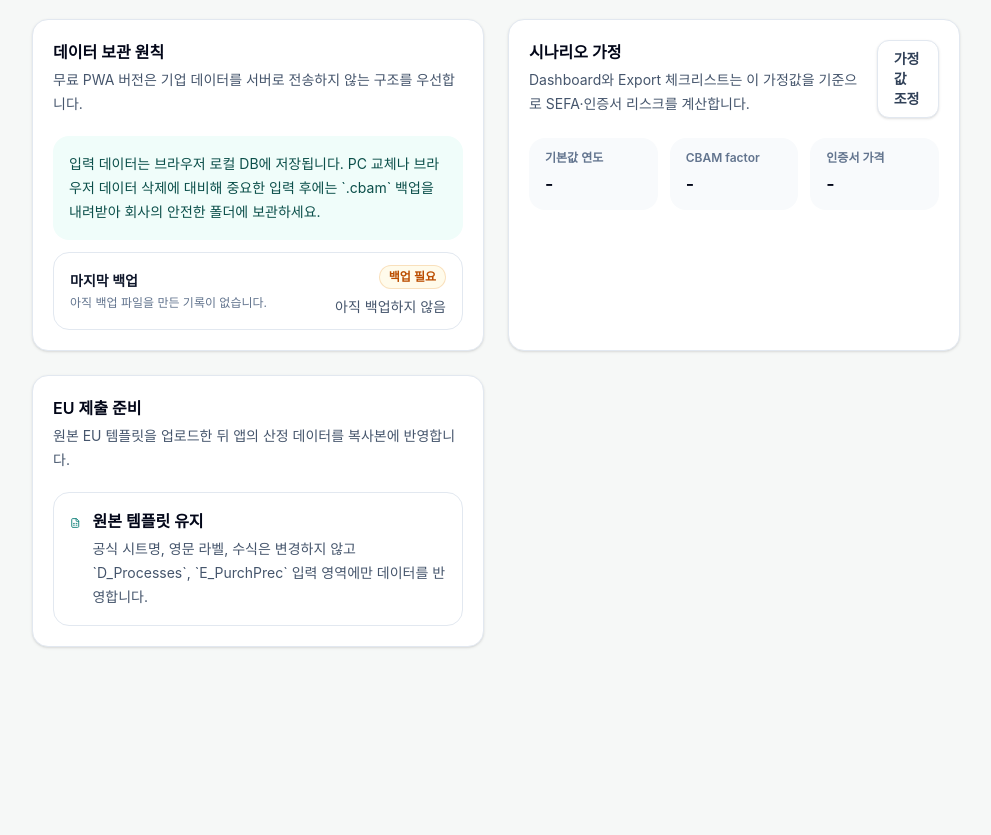
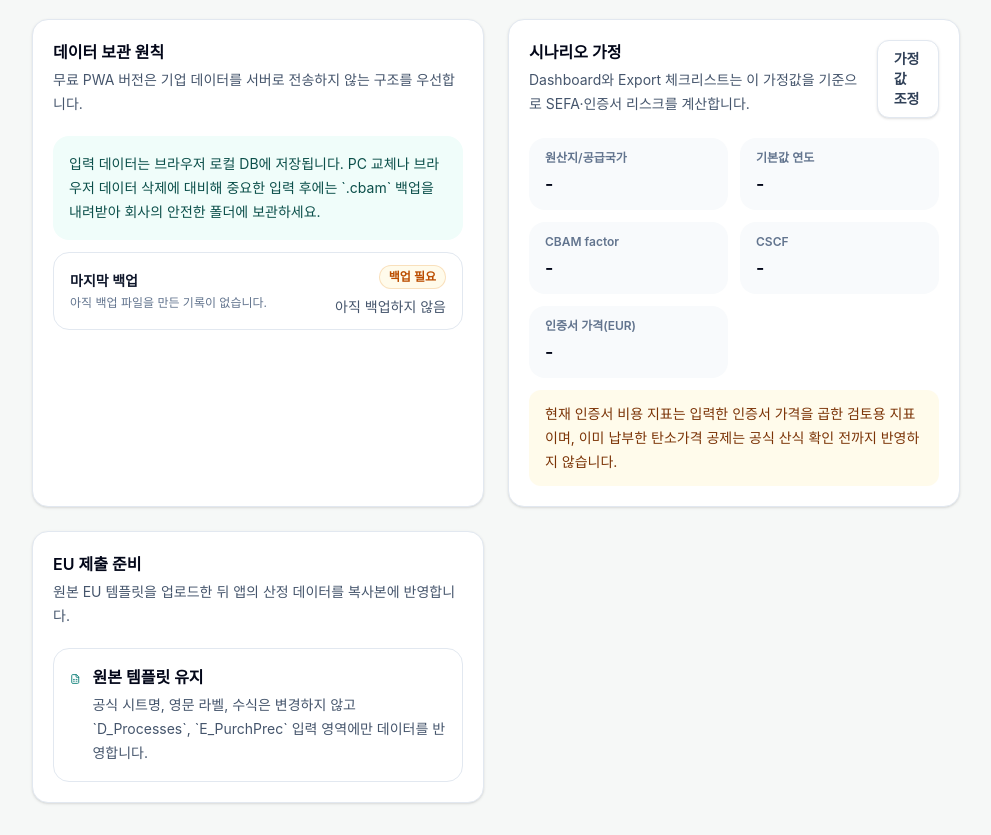
Before and after one commit to neod00/cbam-local-pwa, a Next.js app: page / in a window 1280 px wide. Shown: the part 1000-1835 px from the top of the page, without its empty margins (288-1279 px from the left). Before the commit the page ends 1679 px from the top, so only its background shows below. Built offline with nearby package versions, Linux system fonts and the light colour scheme.

Commit message:
Clarify scenario assumption limits

```diff
--- a/src/app/scenarios/page.tsx
+++ b/src/app/scenarios/page.tsx
@@ -5,6 +5,7 @@ import { calculateLocalResults } from '@/lib/calculation-engine';
 import { getLocalSetting, listLocalItems, seedLocalData, setLocalSetting } from '@/lib/local-db';
 import {
     calculateProductScenarios,
+    CERTIFICATE_INDICATOR_NOTICE,
     DEFAULT_SCENARIO_ASSUMPTIONS,
     normalizeScenarioAssumptions,
     SCENARIO_ASSUMPTIONS_SETTING_KEY,
@@ -417,6 +418,9 @@ export default function ScenariosPage() {
                         국가/CN 기본값: {defaultValueReference ? `${defaultValueReference.summary.row_count.toLocaleString('ko-KR')}행, ${defaultValueReference.summary.country_count?.toLocaleString('ko-KR') ?? '-'}개 국가` : '미가져옴'}
                     </div>
                 </div>
+                <p className="mt-4 rounded-xl bg-amber-50 px-4 py-3 text-sm leading-6 text-amber-900">
+                    {CERTIFICATE_INDICATOR_NOTICE}
+                </p>
             </SectionCard>
 
             <SectionCard
--- a/src/components/ScenarioAssumptionSummary.tsx
+++ b/src/components/ScenarioAssumptionSummary.tsx
@@ -1,6 +1,6 @@
 import Link from 'next/link';
 import { SectionCard } from './ui';
-import type { ScenarioAssumptions } from '@/lib/scenario-calculation';
+import { CERTIFICATE_INDICATOR_NOTICE, type ScenarioAssumptions } from '@/lib/scenario-calculation';
 
 function formatNumber(value: number) {
     return new Intl.NumberFormat(undefined, { maximumFractionDigits: 4 }).format(value);
@@ -8,7 +8,11 @@ function formatNumber(value: number) {
 
 function SummaryGrid({ assumptions }: { assumptions?: ScenarioAssumptions }) {
     return (
-        <div className="grid grid-cols-1 gap-3 sm:grid-cols-3">
+        <div className="grid grid-cols-1 gap-3 sm:grid-cols-2">
+            <div className="rounded-2xl bg-slate-50 px-4 py-3">
+                <p className="text-xs font-semibold text-slate-500">원산지/공급국가</p>
+                <p className="mt-1 text-lg font-semibold text-slate-950">{assumptions?.origin_country ?? '-'}</p>
+            </div>
             <div className="rounded-2xl bg-slate-50 px-4 py-3">
                 <p className="text-xs font-semibold text-slate-500">기본값 연도</p>
                 <p className="mt-1 text-lg font-semibold text-slate-950">{assumptions?.default_value_year ?? '-'}</p>
@@ -18,7 +22,11 @@ function SummaryGrid({ assumptions }: { assumptions?: ScenarioAssumptions }) {
                 <p className="mt-1 text-lg font-semibold text-slate-950">{assumptions?.cbam_factor ?? '-'}</p>
             </div>
             <div className="rounded-2xl bg-slate-50 px-4 py-3">
-                <p className="text-xs font-semibold text-slate-500">인증서 가격</p>
+                <p className="text-xs font-semibold text-slate-500">CSCF</p>
+                <p className="mt-1 text-lg font-semibold text-slate-950">{assumptions?.cscf ?? '-'}</p>
+            </div>
+            <div className="rounded-2xl bg-slate-50 px-4 py-3">
+                <p className="text-xs font-semibold text-slate-500">인증서 가격(EUR)</p>
                 <p className="mt-1 text-lg font-semibold text-slate-950">
                     {assumptions ? `EUR ${formatNumber(assumptions.certificate_price_eur)}` : '-'}
                 </p>
@@ -60,6 +68,9 @@ export function ScenarioAssumptionSummary({
                 <div className="mt-3">
                     <SummaryGrid assumptions={assumptions} />
                 </div>
+                <p className="mt-3 rounded-xl bg-amber-50 px-3 py-2 text-xs leading-5 text-amber-900">
+                    {CERTIFICATE_INDICATOR_NOTICE}
+                </p>
             </div>
         );
     }
@@ -71,6 +82,9 @@ export function ScenarioAssumptionSummary({
             actions={<AssumptionLink />}
         >
             <SummaryGrid assumptions={assumptions} />
+            <p className="mt-3 rounded-xl bg-amber-50 px-4 py-3 text-sm leading-6 text-amber-900">
+                {CERTIFICATE_INDICATOR_NOTICE}
+            </p>
         </SectionCard>
     );
 }
--- a/src/lib/scenario-calculation.ts
+++ b/src/lib/scenario-calculation.ts
@@ -24,6 +24,8 @@ export const DEFAULT_SCENARIO_ASSUMPTIONS: ScenarioAssumptions = {
 };
 
 export const SCENARIO_ASSUMPTIONS_SETTING_KEY = 'scenario:assumptions';
+export const CERTIFICATE_INDICATOR_NOTICE =
+    '현재 인증서 비용 지표는 입력한 인증서 가격을 곱한 검토용 지표이며, 이미 납부한 탄소가격 공제는 공식 산식 확인 전까지 반영하지 않습니다.';
 
 export function normalizeScenarioAssumptions(value: Partial<ScenarioAssumptions> | undefined): ScenarioAssumptions {
     const cbamFactor = value?.cbam_factor;
```
Also changed, not shown: 1 other file (tests, documents, lock files or other folders).
